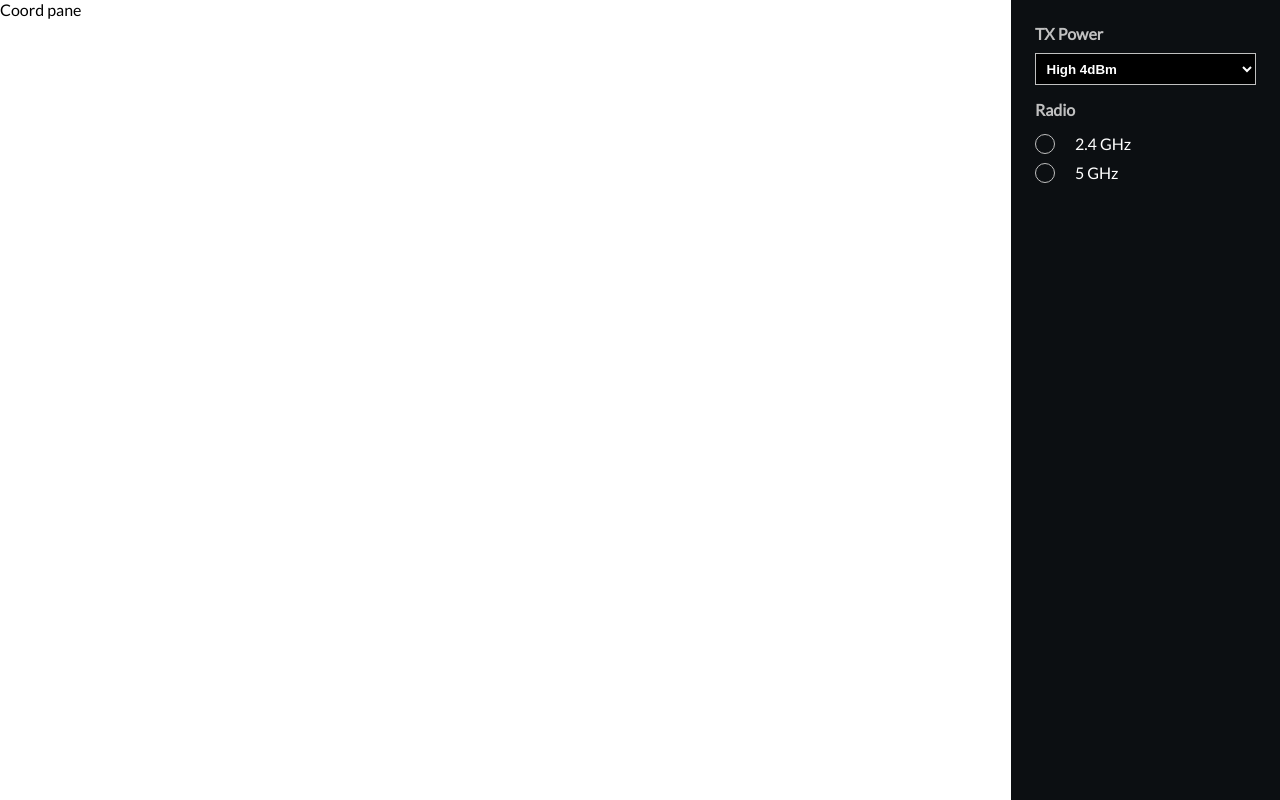
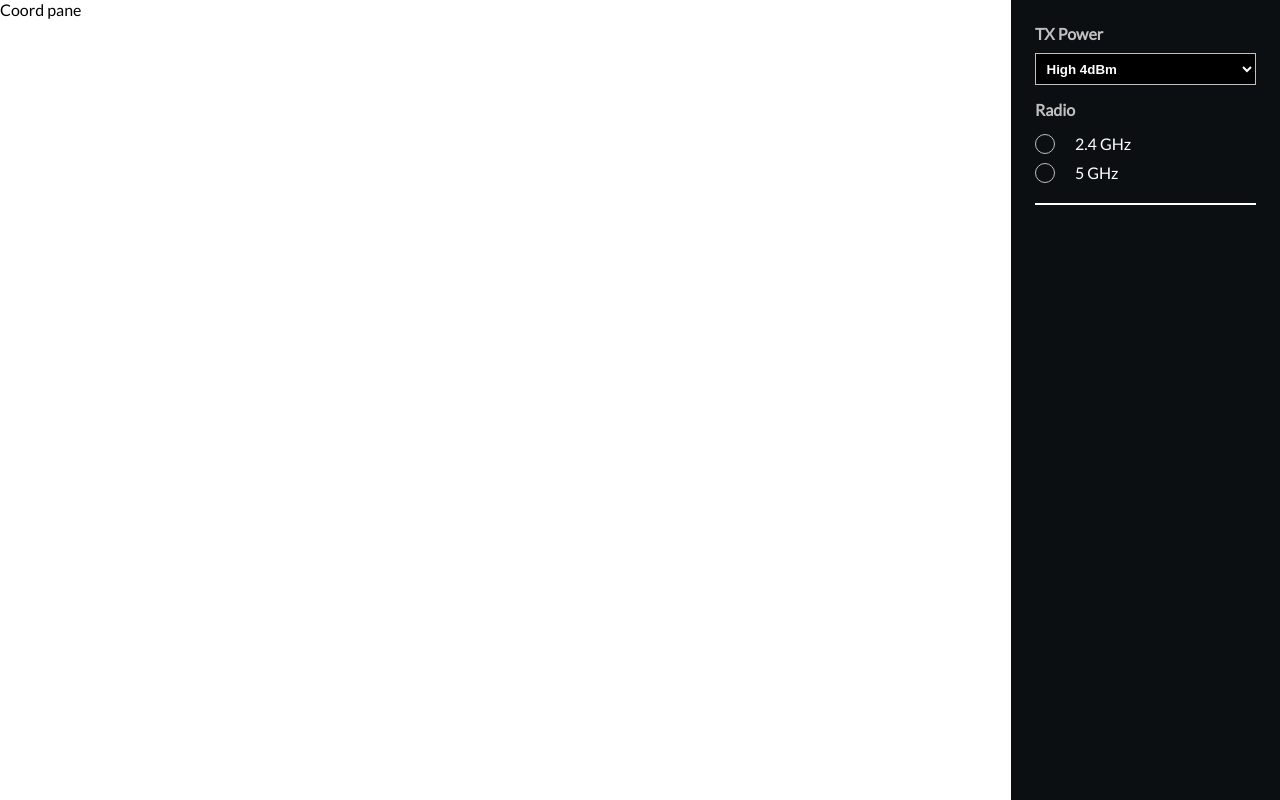
Before and after one commit to peter711/Wi-Fi-Analyzer-React-App, a React app: page / in a window 1280 px wide. Built offline with nearby package versions, Linux system fonts and the light colour scheme.

Commit message:
Added separator

```diff
--- a/src/components/RightPane/index.js
+++ b/src/components/RightPane/index.js
@@ -5,6 +5,7 @@ import { Consumer } from "../../context";
 
 import Select from "../Select";
 import Radio from "../Radio";
+import Separator from '../Separator';
 
 const RightPaneWrapper = styled.div`
   width: 280px;
@@ -56,6 +57,7 @@ class RightPane extends React.Component {
               label={"Radio"}
               onChange={value => this.onRadioChanged(value)}
             />
+            <Separator/>
           </RightPaneWrapper>
         )}
       </Consumer>
--- /dev/null
+++ b/src/components/Separator/index.js
@@ -0,0 +1,11 @@
+import styled from "styled-components";
+
+const Separator = styled.div`
+  width: 100%;
+  min-height: 2px;
+  margin-top: 1em;
+  margin-bottom: 1em;
+  background-color: white;
+`;
+
+export default Separator;
```
